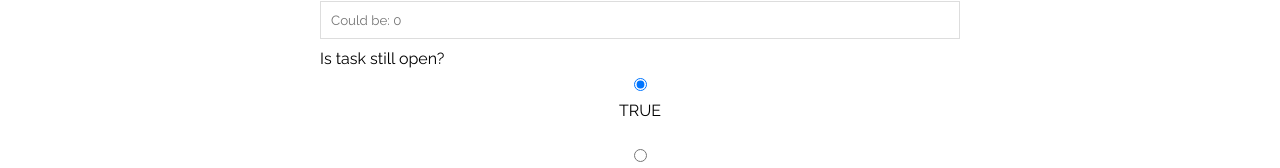
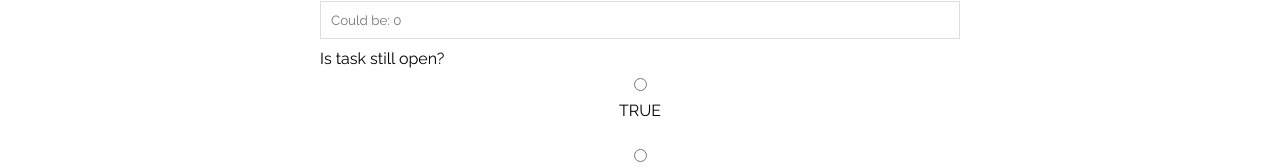
Before and after one commit to fahrican/get-things-done-web, a Vue app: page /edit-task in a window 1280 px wide. Shown: the part 445-613 px from the top of the page. Built offline with nearby package versions, Linux system fonts and the light colour scheme.

Commit message:
Remove checked property.

```diff
--- a/src/views/EditTaskView.vue
+++ b/src/views/EditTaskView.vue
@@ -19,7 +19,7 @@
 
     <label class="user-input" for="is-task-open">Is task still open?</label>
 
-    <input type="radio" v-model="saveTask.isTaskOpen" name="is-task-open" value="TRUE" checked>
+    <input type="radio" v-model="saveTask.isTaskOpen" name="is-task-open" value="TRUE">
     <label class="priority-label" for="true">TRUE</label><br>
 
     <input type="radio" v-model="saveTask.isTaskOpen" name="is-task-open" value="FALSE">
```
